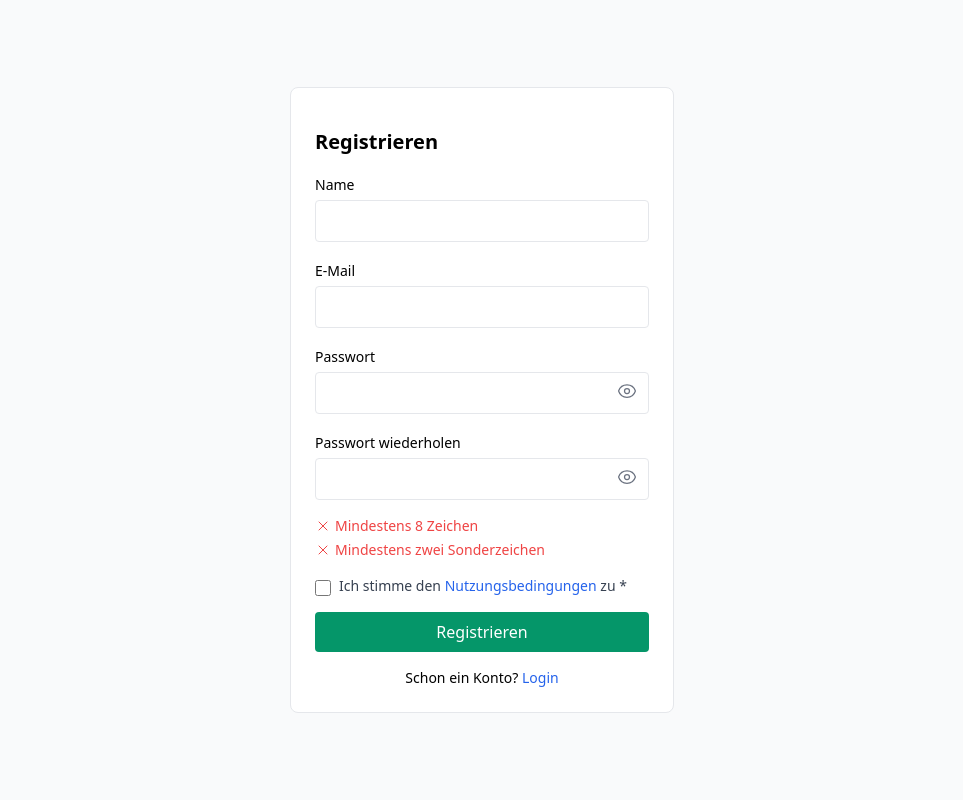
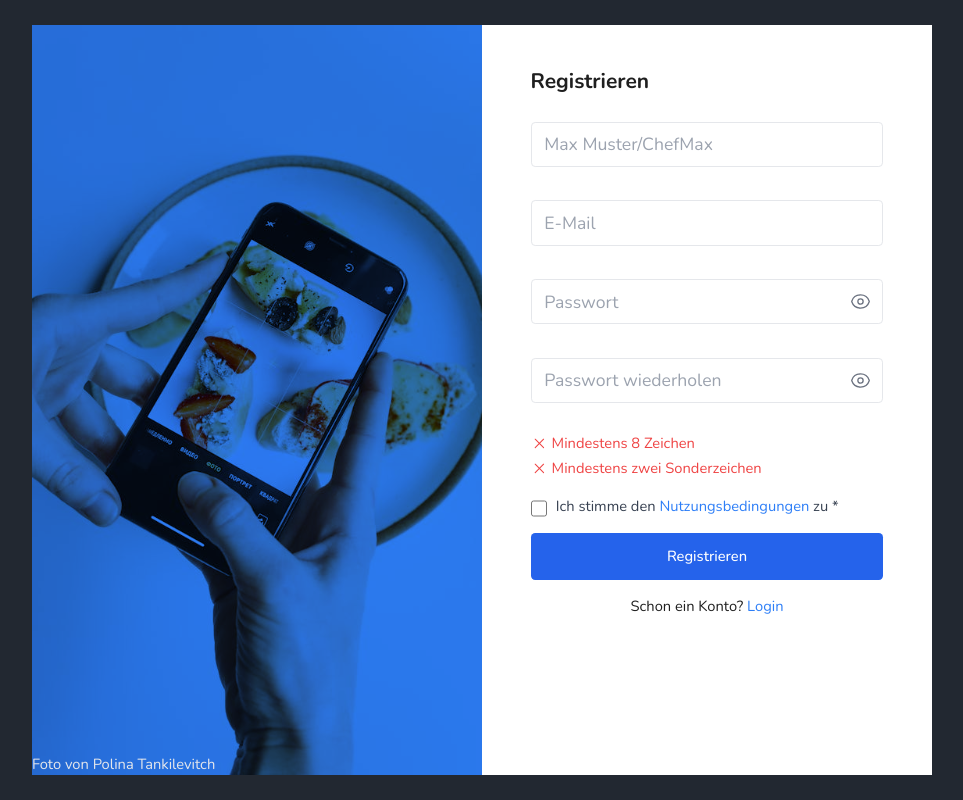
Before and after one commit to juri911/ddev-recipeDB, a PHP site: page /register.php in a window 1280 px wide. Shown: the whole page, without its empty margins (158-1121 px from the left). Run offline with PHP 8.4, Linux system fonts and the light colour scheme; some libraries are stand-ins or nearby versions; some web fonts are replaced.

Commit message:
Register style

```diff
--- a/public/login.php
+++ b/public/login.php
@@ -43,7 +43,7 @@ if ($_SERVER['REQUEST_METHOD'] === 'POST') {
                 <i class="fa-solid fa-xmark fa-xl m-3"></i>
             </a>
         </div>
-        <div method="post" class="w-full max-w-sm p-6 space-y-4 flex flex-col justify-center">
+        <form method="post" class="w-full max-w-sm p-6 space-y-4 flex flex-col justify-center">
             <input type="hidden" name="csrf_token" value="<?php echo htmlspecialchars(csrf_token()); ?>">
             <h2 class="text-2xl font-semibold">Log In</h2>
             <?php if ($error): ?>
--- a/public/register.php
+++ b/public/register.php
@@ -38,34 +38,43 @@ if ($_SERVER['REQUEST_METHOD'] === 'POST') {
         }
     }
 }
-?><!DOCTYPE html>
+?>
+<!DOCTYPE html>
 <html lang="de">
+
 <head>
     <meta charset="UTF-8">
     <meta name="viewport" content="width=device-width, initial-scale=1.0">
     <title>Registrieren - <?php echo APP_NAME; ?></title>
     <script src="https://cdn.tailwindcss.com"></script>
+    <link rel="stylesheet" href="/assets/fonts/fontawesome/css/all.min.css">
+    <link rel="stylesheet" href="/assets/css/style.css">
 </head>
-<body class="bg-gray-50">
-    <div class="min-h-screen flex items-center justify-center p-4">
-        <form method="post" class="bg-white w-full max-w-sm border rounded-lg p-6 space-y-4">
+
+<body class="flex items-center justify-center">
+    <div class="flex items-center justify-center w-full min-h-screen shadow-[var(--shadow-6)]">
+        <div class="min-h-screen lg:min-h-[calc(100vh-50px)] min-w-full lg:min-w-[450px] bg-center bg-no-repeat bg-cover bg-[var(--rh-primary)] bg-[url(/images/register.jpg)] bg-blend-multiply hidden lg:flex items-end"><a class="text-sm text-[var(--rh-text-black:)]" href="https://www.pexels.com/de-de/foto/person-hande-fotografie-technologie-4109955/" target="_blank">Foto von Polina Tankilevitch</a></div>
+        <div class="min-h-screen lg:min-h-[calc(100vh-50px)] min-w-full lg:min-w-[450px] bg-white text-[var(--rh-text-black)] flex justify-center items-start relative max-h-screen">
+            <div class="absolute top-0 right-0">
+                <a href="/">
+                    <i class="fa-solid fa-xmark fa-xl m-3"></i>
+                </a>
+            </div>
+            <form method="post" class="w-full max-w-sm p-6 space-y-4 flex flex-col justify-center">
                 <input type="hidden" name="csrf_token" value="<?php echo htmlspecialchars(csrf_token()); ?>">
                 <h1 class="text-xl font-semibold">Registrieren</h1>
                 <?php if ($error): ?>
                     <div class="text-red-600 text-sm"><?php echo htmlspecialchars($error); ?></div>
                 <?php endif; ?>
                 <div>
-                <label class="text-sm">Name</label>
-                <input type="text" name="name" required class="mt-1 w-full border rounded px-3 py-2" value="<?php echo htmlspecialchars($_POST['name'] ?? ''); ?>" />
+                    <input type="text" name="name" placeholder="Max Muster/ChefMax" required class="my-2 w-full border rounded px-3 py-2 appearance-none focus:outline-[var(--rh-primary)]" value="<?php echo htmlspecialchars($_POST['name'] ?? ''); ?>" />
                 </div>
                 <div>
-                <label class="text-sm">E-Mail</label>
-                <input type="email" name="email" required class="mt-1 w-full border rounded px-3 py-2" value="<?php echo htmlspecialchars($_POST['email'] ?? ''); ?>" />
+                    <input type="email" name="email" placeholder="E-Mail" required class="my-2 w-full border rounded px-3 py-2 appearance-none focus:outline-[var(--rh-primary)]" value="<?php echo htmlspecialchars($_POST['email'] ?? ''); ?>" />
                 </div>
                 <div>
-                <label class="text-sm">Passwort</label>
                     <div class="relative">
-                    <input type="password" name="password" id="password" required class="mt-1 w-full border rounded px-3 py-2 pr-10" onkeyup="checkPasswordStrength(); checkPasswordMatch();" />
+                        <input type="password" name="password" id="password" placeholder="Passwort" required class="my-2 w-full border rounded px-3 py-2 appearance-none focus:outline-[var(--rh-primary)]" onkeyup="checkPasswordStrength(); checkPasswordMatch();" />
                         <span class="absolute inset-y-0 right-0 pr-3 flex items-center cursor-pointer" onclick="togglePasswordVisibility('password')">
                             <svg xmlns="http://www.w3.org/2000/svg" fill="none" viewBox="0 0 24 24" stroke-width="1.5" stroke="currentColor" class="w-5 h-5 text-gray-500">
                                 <path stroke-linecap="round" stroke-linejoin="round" d="M2.036 12.322a1.012 1.012 0 010-.639C3.423 7.51 7.36 4.5 12 4.5c4.638 0 8.573 3.007 9.963 7.178.07.207.07.431 0 .639C20.577 16.49 16.64 19.5 12 19.5c-4.638 0-8.573-3.007-9.963-7.178z" />
@@ -75,9 +84,8 @@ if ($_SERVER['REQUEST_METHOD'] === 'POST') {
                     </div>
                 </div>
                 <div>
-                <label class="text-sm">Passwort wiederholen</label>
                     <div class="relative">
-                    <input type="password" name="password_repeat" id="password_repeat" required class="mt-1 w-full border rounded px-3 py-2 pr-10" onkeyup="checkPasswordMatch();" />
+                        <input type="password" name="password_repeat" id="password_repeat" placeholder="Passwort wiederholen" required class="my-2 w-full border rounded px-3 py-2 appearance-none focus:outline-[var(--rh-primary)]" onkeyup="checkPasswordMatch();" />
                         <span class="absolute inset-y-0 right-0 pr-3 flex items-center cursor-pointer" onclick="togglePasswordVisibility('password_repeat')">
                             <svg xmlns="http://www.w3.org/2000/svg" fill="none" viewBox="0 0 24 24" stroke-width="1.5" stroke="currentColor" class="w-5 h-5 text-gray-500">
                                 <path stroke-linecap="round" stroke-linejoin="round" d="M2.036 12.322a1.012 1.012 0 010-.639C3.423 7.51 7.36 4.5 12 4.5c4.638 0 8.573 3.007 9.963 7.178.07.207.07.431 0 .639C20.577 16.49 16.64 19.5 12 19.5c-4.638 0-8.573-3.007-9.963-7.178z" />
@@ -88,13 +96,17 @@ if ($_SERVER['REQUEST_METHOD'] === 'POST') {
                     <div id="password-match-feedback" class="mt-1 text-sm"></div>
                 </div>
                 <div id="password-strength-feedback" class="mt-2 text-sm space-y-1">
-                    <p id="length-check" class="text-red-500 flex items-center"><svg xmlns="http://www.w3.org/2000/svg" fill="none" viewBox="0 0 24 24" stroke-width="1.5" stroke="currentColor" class="w-4 h-4 mr-1"><path stroke-linecap="round" stroke-linejoin="round" d="M6 18L18 6M6 6l12 12" /></svg> Mindestens 8 Zeichen</p>
-                    <p id="special-char-check" class="text-red-500 flex items-center"><svg xmlns="http://www.w3.org/2000/svg" fill="none" viewBox="0 0 24 24" stroke-width="1.5" stroke="currentColor" class="w-4 h-4 mr-1"><path stroke-linecap="round" stroke-linejoin="round" d="M6 18L18 6M6 6l12 12" /></svg> Mindestens zwei Sonderzeichen</p>
+                    <p id="length-check" class="text-red-500 flex items-center"><svg xmlns="http://www.w3.org/2000/svg" fill="none" viewBox="0 0 24 24" stroke-width="1.5" stroke="currentColor" class="w-4 h-4 mr-1">
+                            <path stroke-linecap="round" stroke-linejoin="round" d="M6 18L18 6M6 6l12 12" />
+                        </svg> Mindestens 8 Zeichen</p>
+                    <p id="special-char-check" class="text-red-500 flex items-center"><svg xmlns="http://www.w3.org/2000/svg" fill="none" viewBox="0 0 24 24" stroke-width="1.5" stroke="currentColor" class="w-4 h-4 mr-1">
+                            <path stroke-linecap="round" stroke-linejoin="round" d="M6 18L18 6M6 6l12 12" />
+                        </svg> Mindestens zwei Sonderzeichen</p>
                 </div>
                 <div class="flex items-start space-x-2">
                     <input type="checkbox" name="terms_accepted" id="terms_accepted" required class="mt-1 h-4 w-4 text-emerald-600 border-gray-300 rounded focus:ring-emerald-500" />
                     <label for="terms_accepted" class="text-sm text-gray-700">
-                    Ich stimme den <a href="/terms.php" class="text-blue-600 hover:underline" target="_blank">Nutzungsbedingungen</a> zu *
+                        Ich stimme den <a href="/terms.php" class="text-[var(--rh-primary)] hover:text-[var(--rh-primary-hover)] " target="_blank">Nutzungsbedingungen</a> zu *
                     </label>
                 </div>
                 <script>
@@ -156,9 +168,12 @@ if ($_SERVER['REQUEST_METHOD'] === 'POST') {
                         }
                     }
                 </script>
-            <button class="w-full bg-emerald-600 text-white py-2 rounded">Registrieren</button>
-            <div class="text-sm text-center">Schon ein Konto? <a class="text-blue-600" href="/login.php">Login</a></div>
+                <button class="my-2 block w-full px-4 py-3 rounded bg-blue-600 text-white text-center text-sm font-medium hover:bg-blue-700 transition-colors">Registrieren</button>
+                <div class="text-sm text-center">Schon ein Konto? <a class="text-[var(--rh-primary)] hover:text-[var(--rh-primary-hover)] " href="/login.php">Login</a></div>
             </form>
         </div>
+    </div>
+    <script src="/assets/fonts/fontawesome/js/all.min.js"></script>
 </body>
+
 </html>
```
Also changed, not shown: public/images/register.jpg (added). Lines whose indentation alone changed are shown as unchanged.
